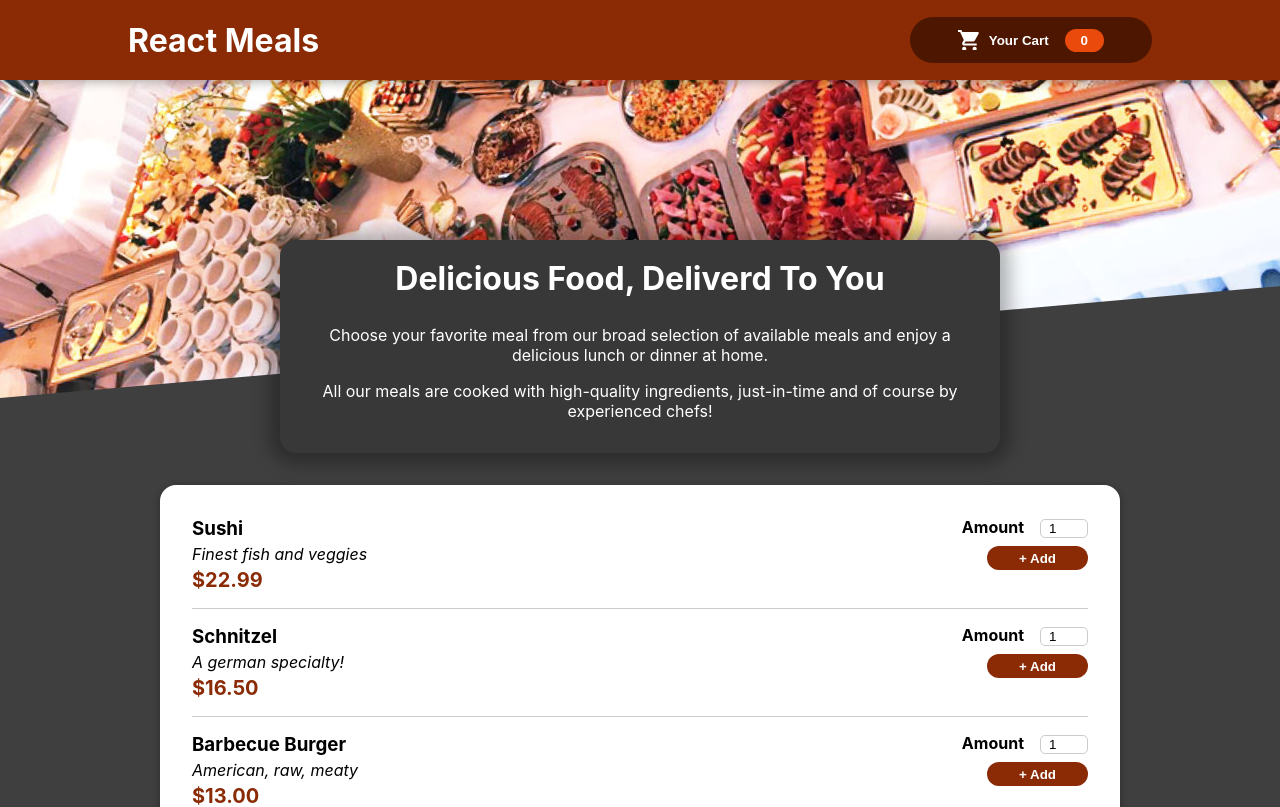
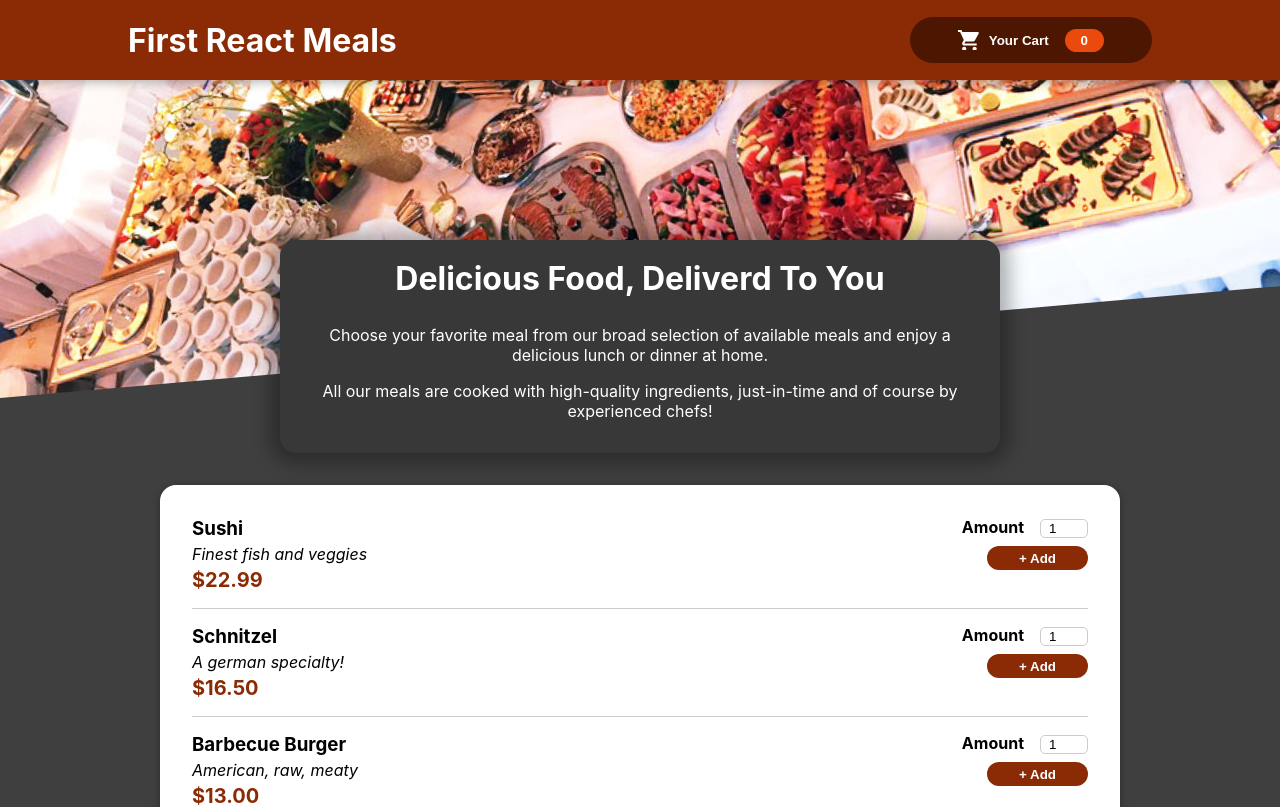
Before and after one commit to mlmlmlml00700700700/reactmeal, a React (Create React App) app: page / in a window 1280 px wide. Shown: the top 807 px of the page. Built offline with nearby package versions, Linux system fonts and the light colour scheme; the HTML template or start-up script is replaced by a standard one.

Commit message:
h1수정

```diff
--- a/src/components/Layout/Header.jsx
+++ b/src/components/Layout/Header.jsx
@@ -8,7 +8,7 @@ const Header = (props) => {
   return (
     <>
       <header className={classes.header}>
-        <h1>React Meals</h1>
+        <h1>First React Meals</h1>
         <HeaderCartButton onclick={props.onShowCart} />
       </header>
       <div className={classes["main-image"]}>
```
